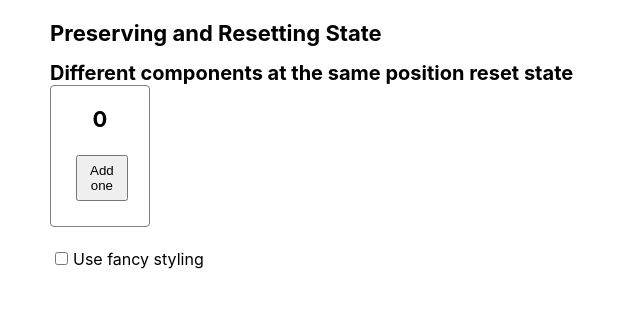
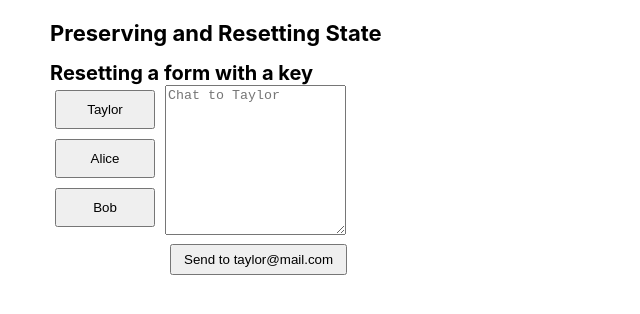
Before and after one commit to VladimirovMario/Sandbox, a React (Create React App) app in the folder 01. React documentation/02. Learn React/03. Managing State/: page / in a window 1280 px wide. Shown: the top 314 px of the page, without its empty margins (0-640 px from the left). Built offline with nearby package versions, Linux system fonts and the light colour scheme.

Commit message:
Resetting a form with a key

```diff
--- a/01. React documentation/02. Learn React/03. Managing State/src/components/PreservingAndResettingState/PreservingAndResettingState.js
+++ b/01. React documentation/02. Learn React/03. Managing State/src/components/PreservingAndResettingState/PreservingAndResettingState.js
@@ -1,11 +1,13 @@
-import SamePositionResetState from './SamePositionResetState/SamePositionResetState';
+import ResettingAFormWithAKey from './ResettingAFormWithAKey/ResettingAFormWithAKey';
+// import SamePositionResetState from './SamePositionResetState/SamePositionResetState';
 // import StateIsTied from './StateIsTied/StateIsTied';
 
 export default function PreservingAndResettingState() {
   return (
     <>
       <h1>Preserving and Resetting State</h1>
-      <SamePositionResetState />
+      <ResettingAFormWithAKey />
+      {/* <SamePositionResetState /> */}
       {/* <StateIsTied /> */}
     </>
   );
--- /dev/null
+++ b/01. React documentation/02. Learn React/03. Managing State/src/components/PreservingAndResettingState/ResettingAFormWithAKey/Chat.js
@@ -0,0 +1,17 @@
+import { useState } from 'react';
+
+export default function Chat({ contact }) {
+  const [text, setText] = useState('');
+
+  return (
+    <section className="chat">
+      <textarea
+        value={text}
+        placeholder={`Chat to ${contact.name}`}
+        onChange={(e) => setText(e.target.value)}
+      ></textarea>
+      <br />
+      <button>Send to {contact.email}</button>
+    </section>
+  );
+}
--- /dev/null
+++ b/01. React documentation/02. Learn React/03. Managing State/src/components/PreservingAndResettingState/ResettingAFormWithAKey/ContactList.js
@@ -0,0 +1,19 @@
+export default function ContactList({ selectedContact, contacts, onSelect }) {
+  return (
+    <section style={{ float: 'left', marginBottom: '20px' }}>
+      <ul>
+        {contacts.map((contact) => (
+          <li key={contact.id}>
+            <button
+              onClick={() => {
+                onSelect(contact);
+              }}
+            >
+              {contact.name}
+            </button>
+          </li>
+        ))}
+      </ul>
+    </section>
+  );
+}
--- /dev/null
+++ b/01. React documentation/02. Learn React/03. Managing State/src/components/PreservingAndResettingState/ResettingAFormWithAKey/ResettingAFormWithAKey.js
@@ -0,0 +1,33 @@
+import { useState } from 'react';
+import ContactList from './ContactList';
+import Chat from './Chat';
+
+export default function ResettingAFormWithAKey() {
+  return (
+    <>
+      <h2>Resetting a form with a key</h2>
+      <Messenger />
+    </>
+  );
+}
+
+function Messenger() {
+  const [to, setTo] = useState(contacts[0]);
+
+  return (
+    <div>
+      <ContactList
+        contacts={contacts}
+        selectedContact={to}
+        onSelect={(contact) => setTo(contact)}
+      />
+      <Chat key={to.id} contact={to}/>
+    </div>
+  );
+}
+
+const contacts = [
+  { id: 0, name: 'Taylor', email: 'taylor@mail.com' },
+  { id: 1, name: 'Alice', email: 'alice@mail.com' },
+  { id: 2, name: 'Bob', email: 'bob@mail.com' },
+];
--- a/01. React documentation/02. Learn React/03. Managing State/src/index.css
+++ b/01. React documentation/02. Learn React/03. Managing State/src/index.css
@@ -67,6 +67,12 @@
   padding: 6px 12px;
 }
 
+li button {
+  width: 100px;
+  padding: 10px;
+  margin-right: 10px;
+}
+
 button:hover {
   cursor: pointer;
 }
@@ -79,9 +85,14 @@
 input {
   margin: 5px;
 }
+
 label {
   display: block;
   clear: both;
+}
+
+textarea {
+  height: 150px;
 }
 
 .container {
```
